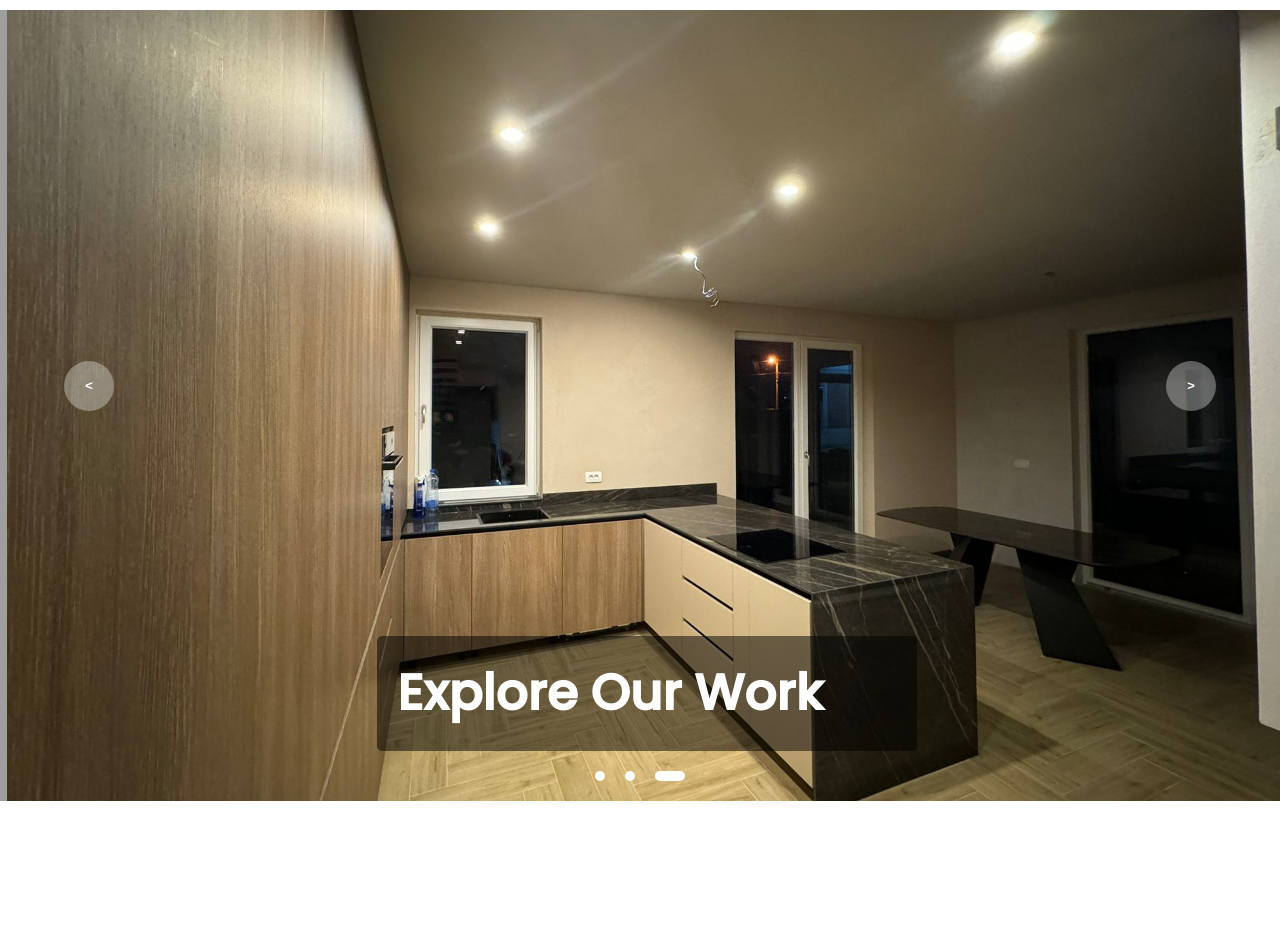
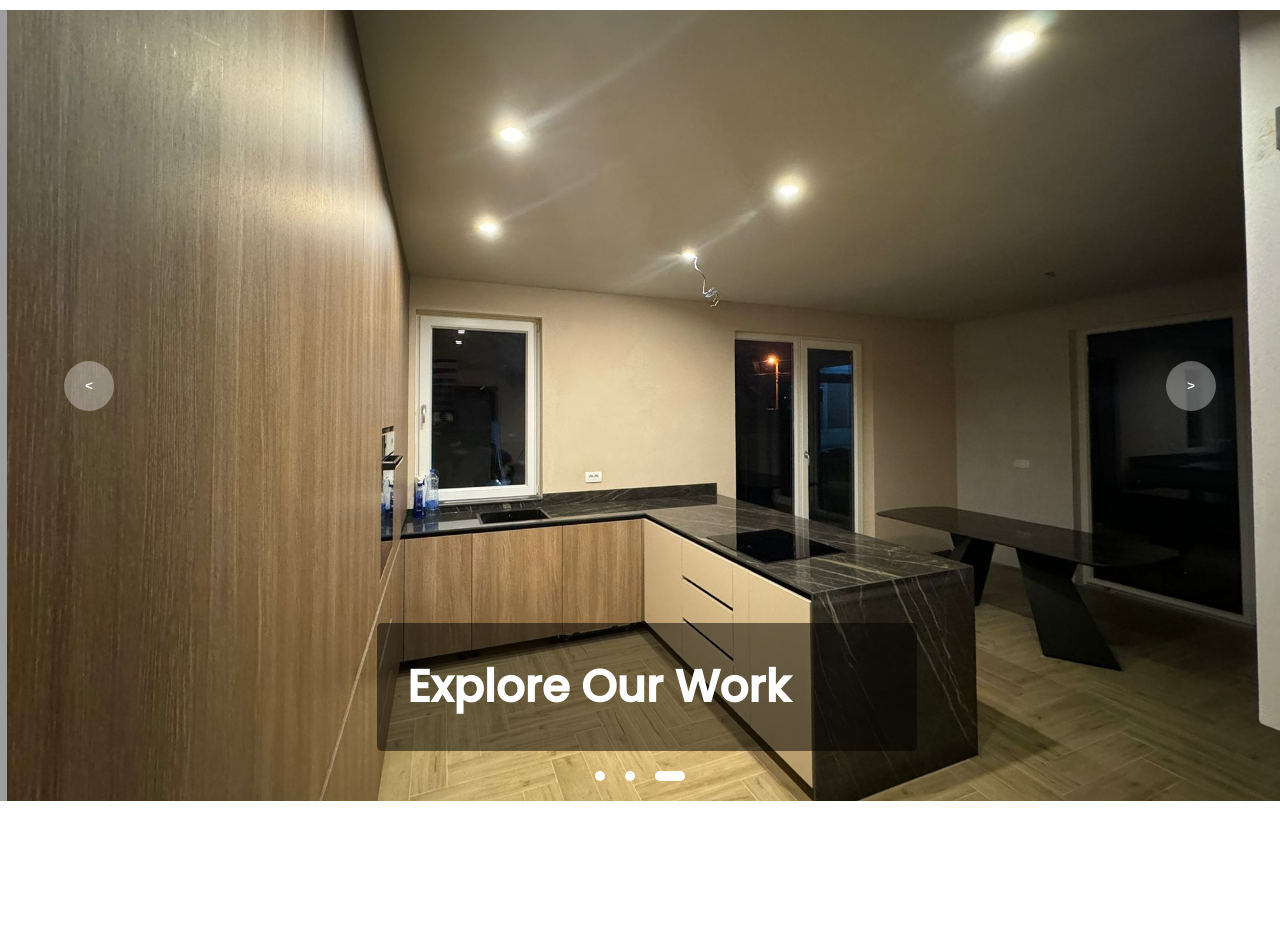
Before and after one commit to suhejbmusliu/Keramika-pr, a plain HTML site: page index.html in a window 1280 px wide. Shown: the part 89-1027 px from the top of the page. Drawn offline with nearby package versions, Linux system fonts and the light colour scheme; grey boxes are pictures that could not be loaded; files whose address does not match are found by name.

Commit message:
upadate1212

```diff
--- a/script.js
+++ b/script.js
@@ -233,7 +233,7 @@ const translations = {
         navContact: "Kontakti",
         bannerTexts: [
             "Mirë se erdhët në KERAMIKA",
-            "Makinat e Reja",
+            "Makinat e Teknologjis së fundit",
             "Eksploroni Punën Tonë"
         ],
         aboutTitle: "Rreth Nesh",
--- a/style/banner.css
+++ b/style/banner.css
@@ -29,19 +29,19 @@
 }
 
 .slider .item {
-    position: relative; /* Ensure that text inside is positioned relative to this container */
+    position: relative;
 }
 
 .slider .item .text {
     position: absolute;
-    bottom: 50px; /* Adjust this value to position text vertically */
-    left: 50%; /* Center horizontally */
-    transform: translateX(-50%); /* Center horizontally */
-    color: white; /* Text color */
-    font-size: 50px; /* Font size */
+    bottom: 50px;
+    left: 50%;
+    transform: translateX(-50%);
+    color: white;
+    font-size: 45px;
     font-weight: bold;
     background-color: rgba(0, 0, 0, 0.5); /* Optional background for text to make it stand out */
-    padding: 20px 20px; /* Padding around the text */
+    padding: 30px ; /* Padding around the text */
     border-radius: 5px; /* Rounded corners for the text background */
 }
 
@@ -106,5 +106,6 @@
         bottom: 30px; /* Move text closer to the bottom */
         left: 50%; /* Center horizontally */
         transform: translateX(-50%); /* Center horizontally */
+        padding: 10px 10px;
     }
 }
```
